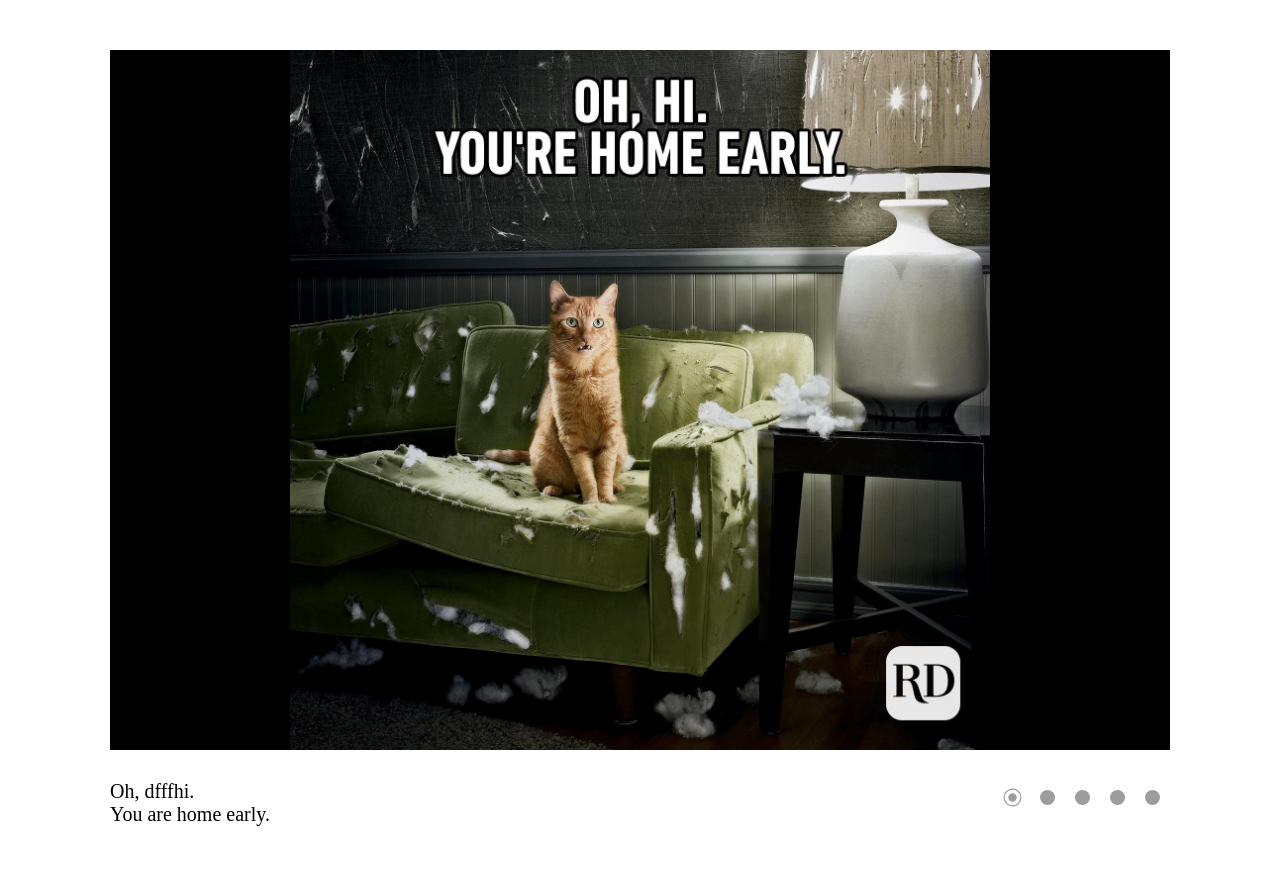
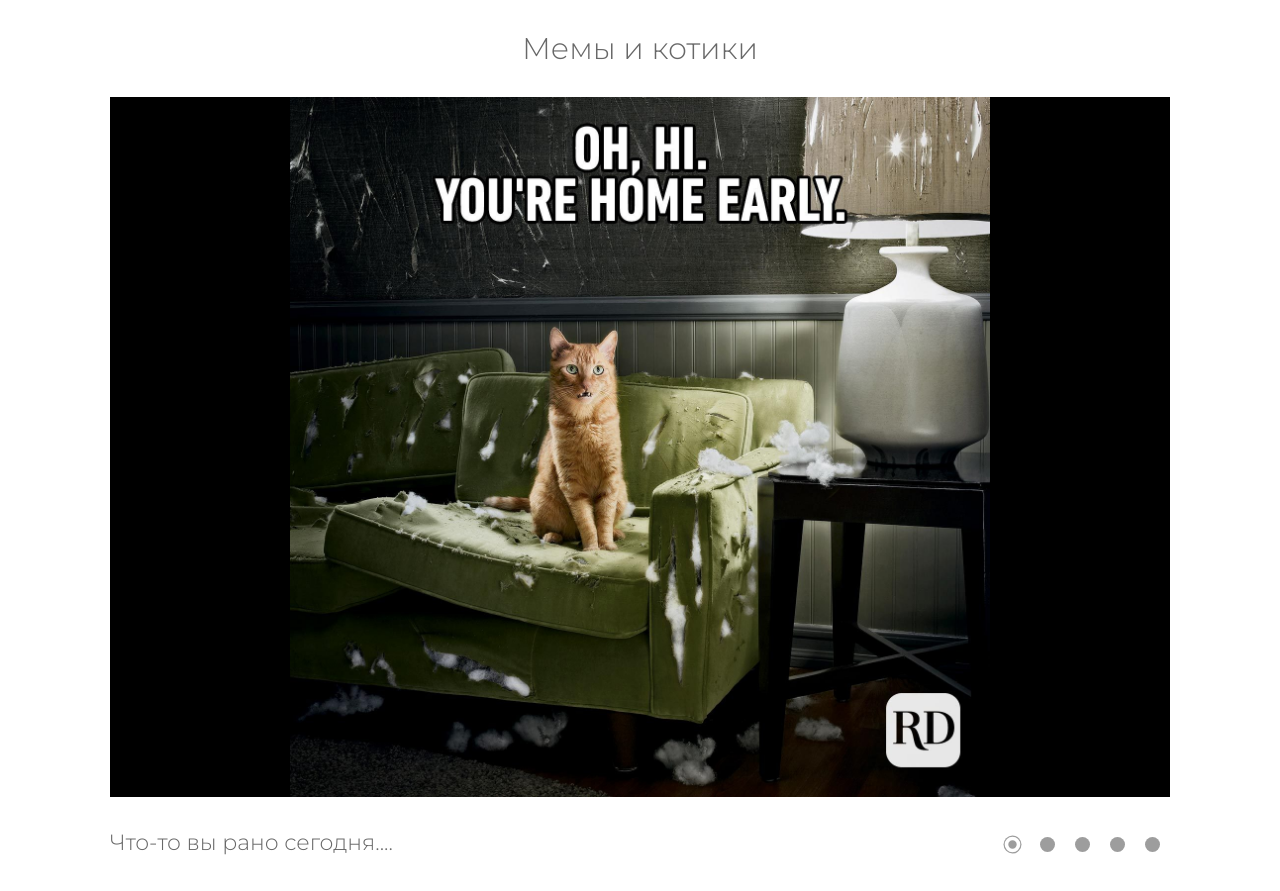
Before and after one commit to Halina-k/cssMemSlider, a plain HTML site: page cssMemSlider/index.html in a window 1280 px wide. Before the commit the page ends 826 px from the top, so only its background shows below. Drawn offline with Linux system fonts and the light colour scheme.

Commit message:
feat: add captions and relevant photos (Sat 14 May 2022 00:00:05 CEST)

```diff
--- a/cssMemSlider/index.html
+++ b/cssMemSlider/index.html
@@ -4,11 +4,15 @@
   <meta charset="UTF-8">
   <meta http-equiv="X-UA-Compatible" content="IE=edge">
   <meta name="viewport" content="width=device-width, initial-scale=1.0">
+  <link rel="preconnect" href="https://fonts.googleapis.com">
+  <link rel="preconnect" href="https://fonts.gstatic.com" crossorigin>
+  <link href="https://fonts.googleapis.com/css2?family=IBM+Plex+Sans:wght@400;700&family=Inter:wght@400;700&family=Merriweather:wght@700&family=Montserrat:wght@300;500&display=swap" rel="stylesheet">
   <link rel="stylesheet" href="style.css">
   <title>cssMemSlider</title>
 </head>
 <body>
   <header>
+    <div>Мемы и котики</div>
   </header>
 
 <div class="wraper">
@@ -32,11 +36,11 @@
 <div class="slaid-wrapper">
   <div class="description-wrapper">
     <div class="description-container">
-      <p class="description-1">Oh, dfffhi.<br>You are home early.</p>
-      <p class="description-2">description-2.</p>
-      <p class="description-3">description-3.</p>
-      <p class="description-4">description-4.</p>
-      <p class="description-5">description-5.</p>
+      <p class="description-1">Что-то вы рано сегодня....</p>
+      <p class="description-2">Доброе утро? <br>Не такое уж оно и доброе.</p>
+      <p class="description-3">Так много причин быть вредным,<br>но так мало времени.</p>
+      <p class="description-4">Когда в доме появилась собака.</p>
+      <p class="description-5">Мяукал, пока хозяин не проснулся.<br>Просто чтобы подастовать.</p>
     </div>
   </div>
 
--- a/cssMemSlider/style.css
+++ b/cssMemSlider/style.css
@@ -17,7 +17,7 @@ body {
 }
 
 body .wraper {
-  padding-top: 5rem;
+  padding-top: 3rem;
 }
 
 .wraper {
@@ -69,8 +69,25 @@ img {
 } */
 
 .description-container > p {
-  font-size: 2rem;
+  font-family: Montserrat;
+  font-weight: 300;
+  font-size: 2.2rem;
+  line-height: 3.2rem;
   width: 100%;
+  color: rgb(104, 104, 104);;
+}
+
+header {
+  margin-top: 3rem;
+  display: flex;
+  justify-content: center;
+}
+
+header div {
+  font-family: Montserrat;
+  font-weight: 300;
+  font-size: 3rem;
+  color: rgb(104, 104, 104);;
 }
 
 
```
Also changed, not shown: cssMemSlider/assets/img/04.jpeg, cssMemSlider/assets/img/06.jpeg (deleted), cssMemSlider/assets/img/08.jpeg (added), 1 other file.
